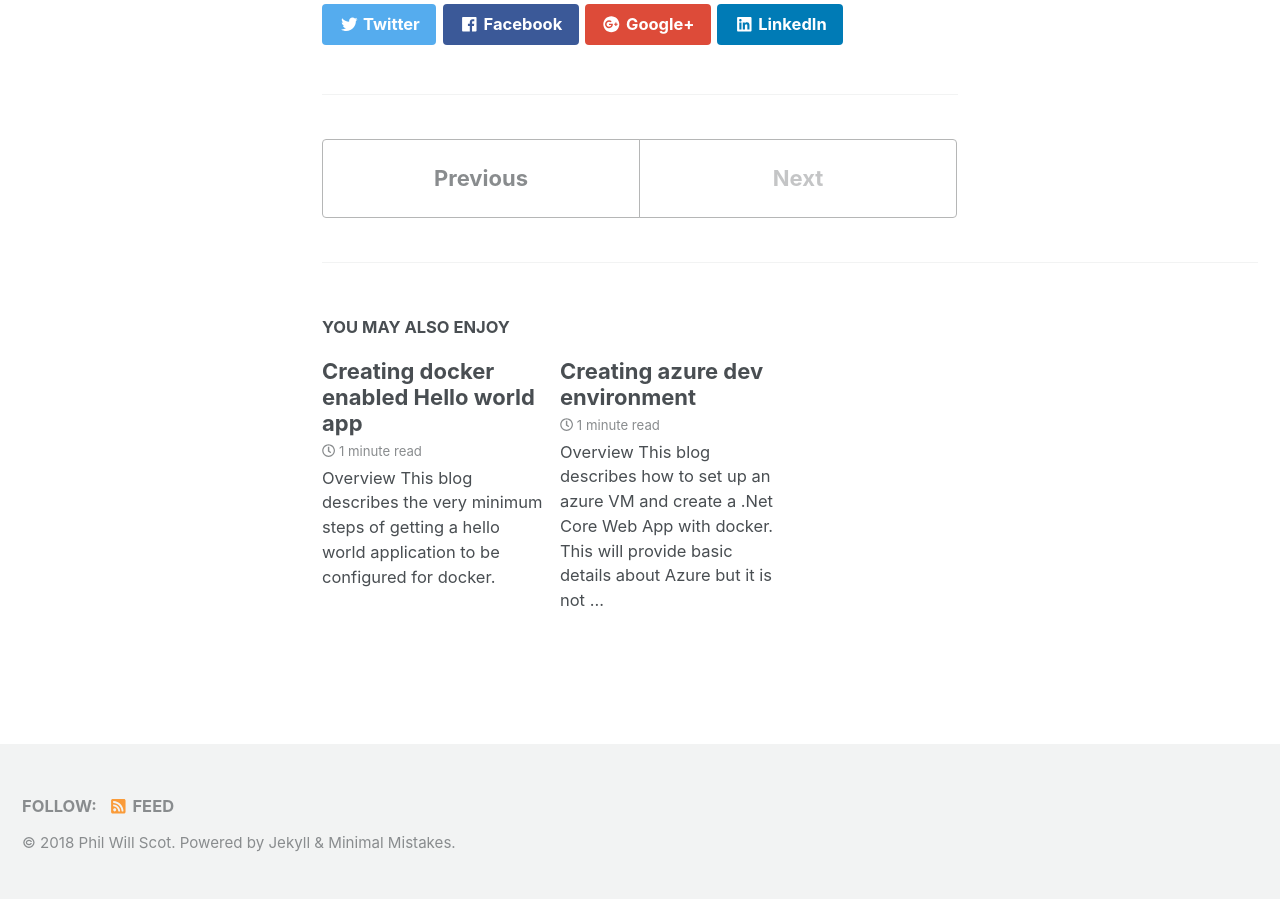
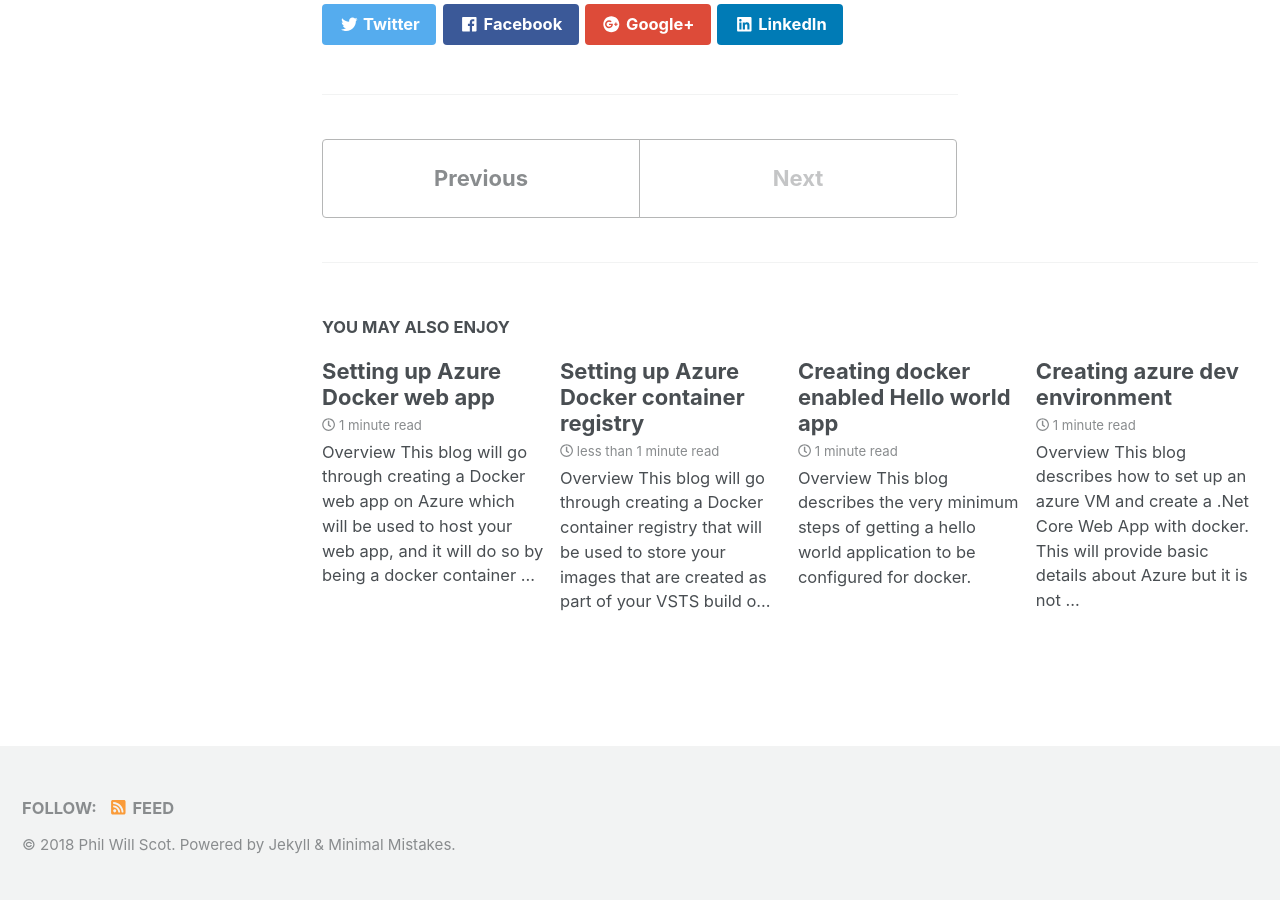
Before and after one commit to BenchProjects/PWS-Blog, a Jekyll site: the page built from _posts/2018-16-05-SettingUpDocker.md, in a window 1280 px wide and 900 px high, scrolled down 4880 px. Built offline with Jekyll 4.4.1, drawn with Linux system fonts in a browser that asks for light colours; nearby versions of some CDN libraries.

Commit message:
Added posts on creating the Azure resources

```diff
--- /dev/null
+++ b/_posts/2018-16-05-SettingUpAzureDockerContainerRegistry.md
@@ -0,0 +1,20 @@
+---
+title:  Setting up Azure Docker container registry
+author: Will Andrews
+date: 2018-05-16
+---
+
+## Overview
+This blog will go through creating a Docker container registry that will be used to store your  images that are created as part of your VSTS build of your web app.
+
+## Prerequisites
+
+An Azure account.
+
+## Setting up a container Registry
+
+1) On Azure, create a new Container Registry resource.
+
+2) Give the registry a name, resource group and enable the admin user. Change the SKU to basic if you wish for a cheaper option. Note: The location must stay as South Central US.
+
+![Create container registry]({{ site.baseurl }}/img/azureCreateContainerRegistry.png)
--- /dev/null
+++ b/_posts/2018-16-05-SettingUpAzureDockerWebApp.md
@@ -0,0 +1,28 @@
+---
+title:  Setting up Azure Docker web app
+author: Will Andrews
+date: 2018-05-16
+---
+
+## Overview
+This blog will go through creating a Docker web app on Azure which will be used to host your web app, and it will do so by being a docker container that contains an image with your app built on. It will hook into the container registry you created earlier that you build you app image to from VSTS.
+
+## Prerequisites
+
+An Azure account.
+A Docker container registry on Azure.
+An image built and pushed to your container registry from VSTS
+
+## Setting up an web app that will run you application from a Docker container
+
+This is what will be used to host your web app, and it will do so by being a docker container that contains an image with your app built on.
+
+1) On Azure, create a new Web App for Containers.
+
+2) Give the app a name (this will be used as part of the URL https://YOURWEBAPP.azurewebsites.net so it has to be unique).
+
+3) Add it to the resource group created as part of the container registry setup.
+
+4) In the Configure container section, select Azure Container Registry and then configure it to look at the container registry you created earlier, select the image that was pushed from your VSTS build. Then select the latest tag. This will typically be a build number, incremental so if you have multiple to chose from, select the highest. (Don't worry, it will automatically update to the latest each time you do a release, outlined in the next blog).
+
+![Create Docker web app]({{ site.baseurl }}/img/azureCreateDockerApp.png)
--- a/_posts/2018-16-05-SettingUpDocker.md
+++ b/_posts/2018-16-05-SettingUpDocker.md
@@ -3,8 +3,6 @@ title:  Settting up Docker on Windows 10 Virtual Machine
 author: Will Andrews
 date: 2018-05-16
 ---
-
-<!--![image-title-here]({{ site.baseurl }}/img/aad-dc-admin-group.png) -->
 
 ## Overview
 This blog goes through installing and setting up Docker on a virtual machine.
```
Also changed, not shown: img/azureCreateContainerRegistry.png (added), img/azureCreateDockerApp.png (added).
